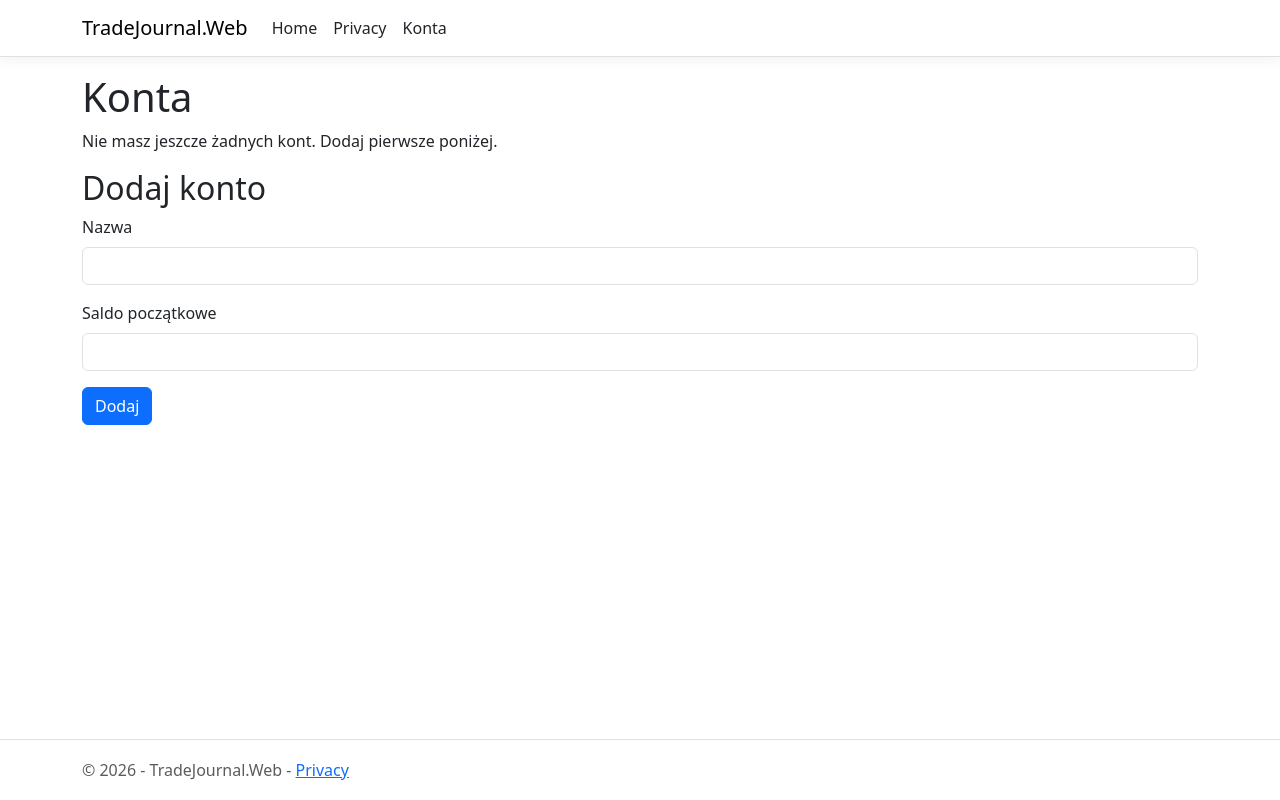
After one commit to Patrykjac/Trade_journal, an ASP.NET Core app: page /Accounts in a window 1280 px wide. The commit adds this page. Run offline with ASP.NET Core 8, Linux system fonts and the light colour scheme; data that the repository does not hold is empty; style sheets or scripts are compiled from the project's sources.

Commit message:
feat: dodano stronę Konta z listą i dodawaniem kont
Strona pokazuje konta z bazy (saldo, liczba dni, win rate) i pozwala dodać konto. Błędy użytkownika, takie jak zła kwota, pusta nazwa lub duplikat, są pokazywane komunikatem. Strona używa IAccountRepository, a nie konkretnej implementacji.

LLM: Claude; wygenerowano kod

```diff
--- /dev/null
+++ b/src/TradeJournal.Web/Pages/Accounts/Index.cshtml
@@ -0,0 +1,57 @@
+@page
+@model TradeJournal.Web.Pages.Accounts.IndexModel
+@{
+    ViewData["Title"] = "Konta";
+}
+
+<h1>Konta</h1>
+
+@if (Model.Error is not null)
+{
+    <div class="alert alert-danger">@Model.Error</div>
+}
+
+@if (Model.Accounts.Count == 0)
+{
+    <p>Nie masz jeszcze żadnych kont. Dodaj pierwsze poniżej.</p>
+}
+else
+{
+    <table class="table">
+        <thead>
+            <tr>
+                <th>Nazwa</th>
+                <th class="text-end">Saldo początkowe</th>
+                <th class="text-end">Saldo aktualne</th>
+                <th class="text-end">Dni</th>
+                <th class="text-end">Win rate</th>
+            </tr>
+        </thead>
+        <tbody>
+            @foreach (var account in Model.Accounts)
+            {
+                <tr>
+                    <td>@account.Name</td>
+                    <td class="text-end">@account.StartingBalance.ToString("N2")</td>
+                    <td class="text-end">@account.CurrentBalance.ToString("N2")</td>
+                    <td class="text-end">@account.TradingDays</td>
+                    <td class="text-end">@account.WinRate.ToString("N1")%</td>
+                </tr>
+            }
+        </tbody>
+    </table>
+}
+
+<h2>Dodaj konto</h2>
+
+<form method="post">
+    <div class="mb-3">
+        <label class="form-label" asp-for="Name">Nazwa</label>
+        <input class="form-control" asp-for="Name" />
+    </div>
+    <div class="mb-3">
+        <label class="form-label" asp-for="StartingBalanceText">Saldo początkowe</label>
+        <input class="form-control" asp-for="StartingBalanceText" inputmode="decimal" />
+    </div>
+    <button type="submit" class="btn btn-primary">Dodaj</button>
+</form>
--- /dev/null
+++ b/src/TradeJournal.Web/Pages/Accounts/Index.cshtml.cs
@@ -0,0 +1,57 @@
+using Microsoft.AspNetCore.Mvc;
+using Microsoft.AspNetCore.Mvc.RazorPages;
+using TradeJournal.Core;
+using TradeJournal.Core.Exceptions;
+using TradeJournal.Core.Repositories;
+
+namespace TradeJournal.Web.Pages.Accounts;
+
+public class IndexModel : PageModel
+{
+    private readonly IAccountRepository _repository;
+
+    public IndexModel(IAccountRepository repository)
+    {
+        _repository = repository;
+    }
+
+    public IReadOnlyList<Account> Accounts { get; private set; } = Array.Empty<Account>();
+
+    public string? Error { get; private set; }
+
+    [BindProperty]
+    public string Name { get; set; } = string.Empty;
+
+    [BindProperty]
+    public string StartingBalanceText { get; set; } = string.Empty;
+
+    public void OnGet()
+    {
+        Accounts = _repository.GetAll();
+    }
+
+    public IActionResult OnPost()
+    {
+        if (!MoneyParser.TryParse(StartingBalanceText, out var balance))
+        {
+            return ShowError("Saldo początkowe musi być liczbą, np. 50000 lub 50000,50.");
+        }
+
+        try
+        {
+            _repository.Add(new Account(Name, balance));
+            return RedirectToPage();
+        }
+        catch (Exception ex) when (ex is InvalidAccountException or DuplicateAccountException)
+        {
+            return ShowError(ex.Message);
+        }
+    }
+
+    private IActionResult ShowError(string message)
+    {
+        Error = message;
+        Accounts = _repository.GetAll();
+        return Page();
+    }
+}
--- a/src/TradeJournal.Web/Pages/Shared/_Layout.cshtml
+++ b/src/TradeJournal.Web/Pages/Shared/_Layout.cshtml
@@ -26,6 +26,9 @@
                         <li class="nav-item">
                             <a class="nav-link text-dark" asp-area="" asp-page="/Privacy">Privacy</a>
                         </li>
+                        <li class="nav-item">
+                            <a class="nav-link text-dark" asp-area="" asp-page="/Accounts/Index">Konta</a>
+                        </li>
                     </ul>
                 </div>
             </div>
```
